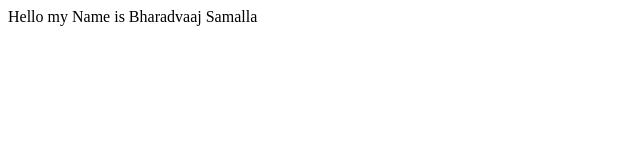
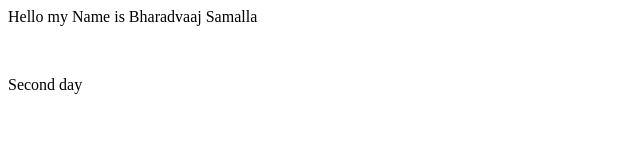
Before and after one commit to bharadvaajs/Learning, a plain HTML site: page index.html in a window 1280 px wide. Shown: the whole page, without its empty margins (0-640 px from the left). Drawn offline with Linux system fonts and the light colour scheme.

Commit message:
Second day

```diff
--- a/index.html
+++ b/index.html
@@ -1 +1,3 @@
 <p>Hello my Name is Bharadvaaj Samalla</p>
+<br>
+<p>Second day</p>
```
